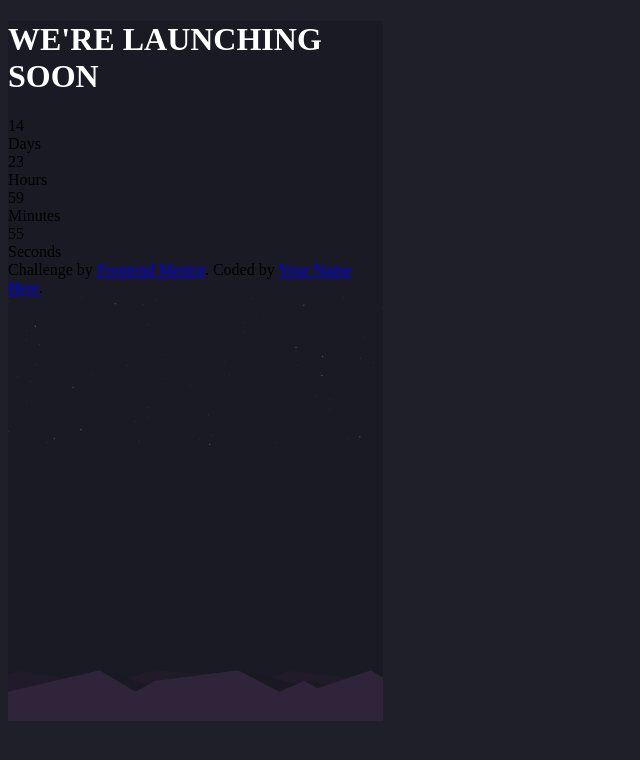
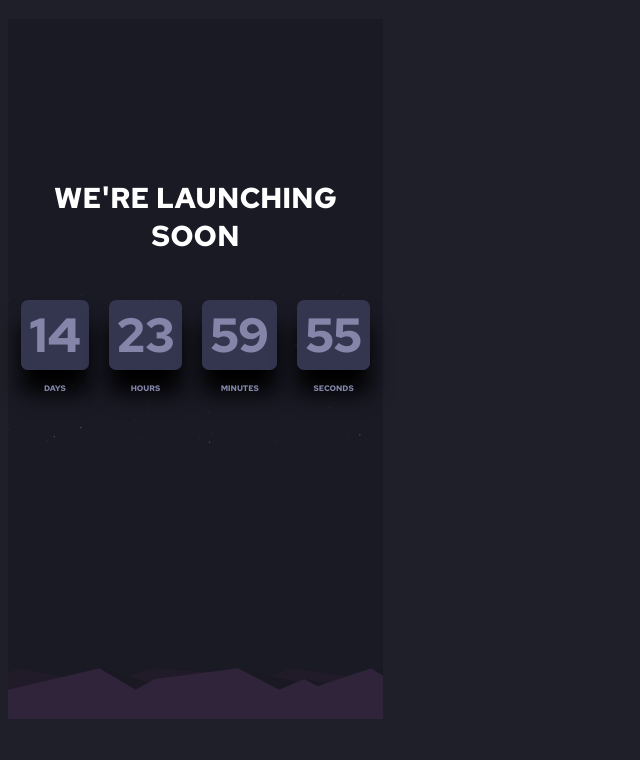
Before and after one commit to michal-wolski/countdown, a plain HTML site: page index.html in a window 1280 px wide. Shown: the whole page, without its empty margins (0-640 px from the left). Drawn offline with Linux system fonts and the light colour scheme.

Commit message:
Clock styles

```diff
--- a/index.html
+++ b/index.html
@@ -5,35 +5,38 @@
     <meta name="viewport" content="width=device-width, initial-scale=1.0" />
     <title>Countdown timer</title>
     <link rel="stylesheet" href="./styles/main.css" />
+    <link rel="preconnect" href="https://fonts.googleapis.com">
+<link rel="preconnect" href="https://fonts.gstatic.com" crossorigin>
+<link href="https://fonts.googleapis.com/css2?family=Red+Hat+Text:wght@700&display=swap" rel="stylesheet">
   </head>
   <body>
     <div class="container">
       <h1 class="title">WE'RE LAUNCHING SOON</h1>
       <div id="clockdiv">
-        <div>
-          <span class="days"></span>
-          <div class="smalltext">Days</div>
+        <div class="clockDiv">
+          <span class="clock days"></span>
+          <div class="clockText">DAYS</div>
         </div>
         <div>
-          <span class="hours"></span>
-          <div class="smalltext">Hours</div>
+          <span class="clock hours"></span>
+          <div class="clockText">HOURS</div>
         </div>
         <div>
-          <span class="minutes"></span>
-          <div class="smalltext">Minutes</div>
+          <span class="clock minutes"></span>
+          <div class="clockText">MINUTES</div>
         </div>
         <div>
-          <span class="seconds"></span>
-          <div class="smalltext">Seconds</div>
+          <span class="clock seconds"></span>
+          <div class="clockText">SECONDS</div>
         </div>
       </div>
-      <div class="attribution">
+      <!-- <div class="attribution">
         Challenge by
         <a href="https://www.frontendmentor.io?ref=challenge" target="_blank"
           >Frontend Mentor</a
         >. Coded by <a href="#">Your Name Here</a>.
       </div>
-    </div>
+    </div> -->
   </body>
   <script src="./js/main.js"></script>
 </html>
--- a/styles/main.scss
+++ b/styles/main.scss
@@ -1,10 +1,13 @@
 $primary: hsl(237, 18%, 59%);
 $secondary: hsl(345, 95%, 68%);
-
 $White: hsl(0, 0%, 100%);
 $Dark-desaturated: hsl(236, 21%, 26%);
 $Very-dark-blue: hsl(235, 16%, 14%);
 $background: hsl(234, 17%, 12%);
+
+* {
+  font-family: "Red Hat Text", sans-serif;
+}
 body {
   background-color: $Very-dark-blue;
 }
@@ -22,5 +25,31 @@ body {
 }
 
 .title {
-  color: #ffffff;
+  color: $White;
+  padding-top: 10rem;
+  margin-bottom: 3rem;
+  text-align: center;
+  font-size: 1.8rem;
 }
+
+#clockdiv {
+  color: $primary;
+  display: flex;
+  justify-content: center;
+  gap: 20px;
+}
+
+.clock {
+  background-color: $Dark-desaturated;
+  font-size: 3rem;
+  border-radius: 10%;
+  padding: 0.2rem 0.5rem;
+  box-shadow: 0px 23px 22px 0px black;
+  margin-bottom: 1rem;
+}
+
+.clockText {
+  padding-top: 1rem;
+  text-align: center;
+  font-size: 0.5rem;
+}
```
Also changed, not shown: styles/main.css, 1 other file.
